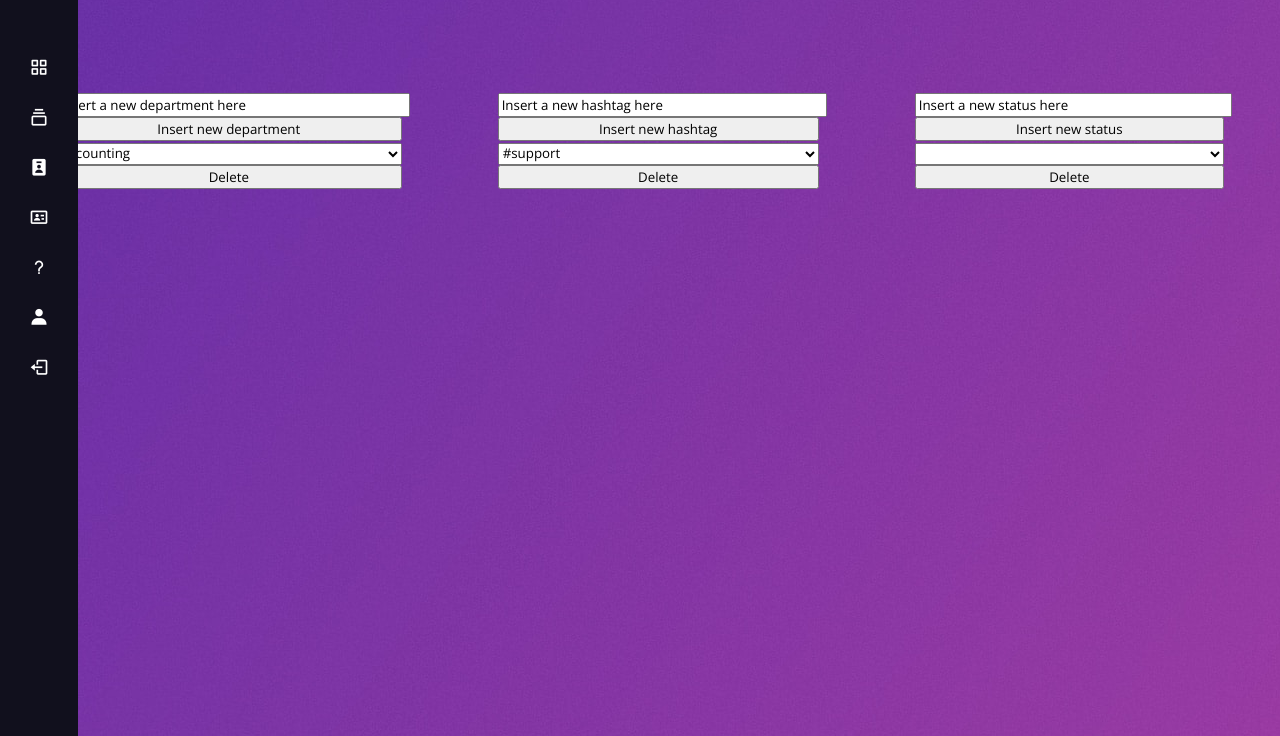
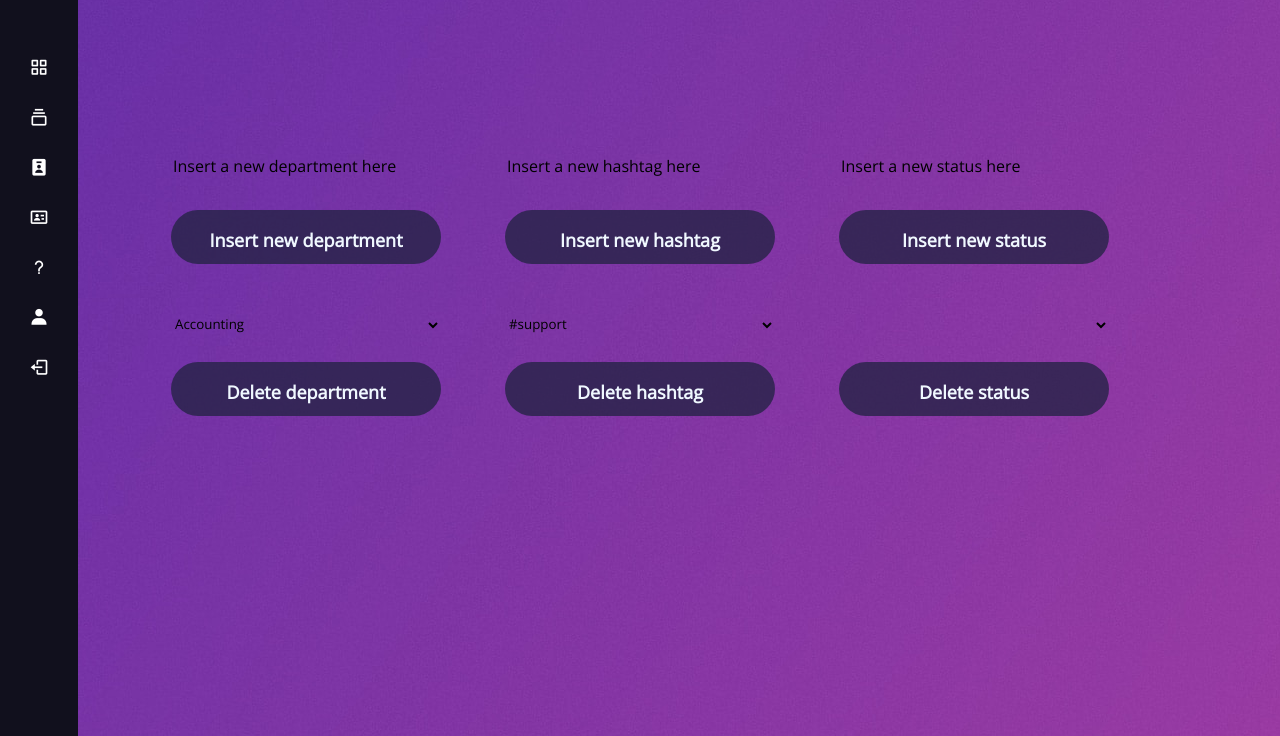
Before and after one commit to FEUP-LTW-2023/project-ltw14g06, a PHP site: page /pages/add_entities.php in a window 1280 px wide. Shown: the part 64-800 px from the top of the page. Run offline with PHP 8.4, Linux system fonts and the light colour scheme; the visitor is signed in with stand-in values (Sample User, id 1); data comes from the database, SQL or seed files in the repository; both versions use the stored data as it was after the commit; lists and menus that the app fills with data are empty; some web fonts are replaced.

Commit message:
more css and js
-Finished styling the add_entities.php
.Removed the buttons and added a select in the manage_users.php

```diff
--- a/css/style.css
+++ b/css/style.css
@@ -799,6 +799,12 @@ h3{
   border-width: 1px;
 }
 
+#manage_users_sec .homeInput p{
+  font-size: 1.5em;
+  font-weight: 500;
+  color: aliceblue;
+}
+
 /* Add Entities */
 
 #add_entities_sec{
@@ -806,6 +812,7 @@ h3{
   flex-direction: row;
   justify-content: center;
   align-items: center;
+  height: 30em;
 }
 
 .manage_entities{
@@ -813,9 +820,34 @@ h3{
   flex-direction: column;
   justify-content: center;
   align-items: center;
-  margin: 3em;
+  margin: 2em;
 }
 
 .manage_entities *{
   width: 100%;
 }
+
+.manage_entities select{
+  background: transparent;
+  border: 0;
+  margin-bottom: 2em;
+  outline: none;
+}
+
+.add_entity{
+  margin-bottom: 3em;
+}
+
+.add_entity input{
+  background: transparent;
+  color: black;
+  border: 0;
+  margin-bottom: 2em;
+  font-size: 1em;
+}
+
+.manage_entities .deleteFAQ{
+  width: 15em;
+  display: flex;
+  justify-content: center;
+}
--- a/pages/add_entities.php
+++ b/pages/add_entities.php
@@ -20,9 +20,9 @@
     <?php include_once ('../templates/default.php');?>
     <section id="add_entities_sec">
         <div class="manage_entities">
-            <form action="../actions/add_new_department_action.php" method="post" id="new_department_form">
+            <form class="add_entity" action="../actions/add_new_department_action.php" method="post" id="new_department_form">
                 <input type=text id="new_department" name="new_department" placeholder="Insert a new department here" required></input>
-                <button type="submit">Insert new department</button>
+                <button class = "deleteFAQ" type="submit">Insert new department</button>
             </form>
             <div id="delete_departments">
                 <select id="delete_departments_select">
@@ -33,14 +33,14 @@
                         }
                     ?>
                 </select>
-                <button onclick="deleteDepartment(document.querySelector('#delete_departments_select').value)">Delete</button>
+                <button class = "deleteFAQ" onclick="deleteDepartment(document.querySelector('#delete_departments_select').value)">Delete department</button>
             </div>
         </div>
 
         <div class = "manage_entities">
-            <form action="../actions/add_new_hashtag_action.php" method="post" id="new_hashtag_form">
+            <form class="add_entity" action="../actions/add_new_hashtag_action.php" method="post" id="new_hashtag_form">
                 <input type=hashtag id="new_hashtag" name="new_hashtag" placeholder="Insert a new hashtag here" required></input>
-                <button type="submit">Insert new hashtag</button>
+                <button class = "deleteFAQ" type="submit">Insert new hashtag</button>
             </form>
             <div id="delete_hashtag">
                 <select id="delete_hashtag_select">
@@ -50,14 +50,14 @@
                         }
                     ?>
                 </select>
-                <button onclick="deleteHashtag(document.querySelector('#delete_hashtag_select').value)">Delete</button>
+                <button class = "deleteFAQ" onclick="deleteHashtag(document.querySelector('#delete_hashtag_select').value)">Delete hashtag</button>
             </div>
         </div>
 
         <div class = "manage_entities">
-            <form action="../actions/add_new_status_action.php" method="post" id="new_status_form">
+            <form class="add_entity" action="../actions/add_new_status_action.php" method="post" id="new_status_form">
                 <input type=text id="new_status" name="new_status" placeholder="Insert a new status here" required></input>
-                <button type="submit">Insert new status</button>
+                <button class = "deleteFAQ" type="submit">Insert new status</button>
             </form>
             <div id="delete_status">
                 <select id="delete_status_select">
@@ -68,7 +68,7 @@
                         }
                     ?>
                 </select>
-                <button onclick="deleteStatus(document.querySelector('#delete_status_select').value)">Delete</button>
+                <button class = "deleteFAQ" onclick="deleteStatus(document.querySelector('#delete_status_select').value)">Delete status</button>
             </div>
         </div>
     </section>
--- a/pages/manage_users.php
+++ b/pages/manage_users.php
@@ -30,7 +30,7 @@
     </div>
 
     <?php if($showProfile){ ?>
-        <section class="profile_info_sec">
+        <section class="profile_info_sec" id = "manage_users_sec">
         </section>
     <?php } ?>
 
--- a/scripts/faq.js
+++ b/scripts/faq.js
@@ -26,7 +26,6 @@ function toggleTextarea(id){
         // Switch back to <h2> and <p> tags
         questionElement.outerHTML = "<h2 id='faqQuestion" + id + "'>" + questionElement.value + "</h2>";
         answerElement.outerHTML = "<p id='faqAnswer" + id + "'>" + answerElement.value + "</p>";
-        //buttonElement.outerHTML = '<button id="editFAQButton' + $qa["id"] + '" class="deleteFAQ" onclick="showTextarea(' + $qa["id"] + ')">Edit</button>'
         buttonElement.textContent='Edit';
     } else {
         // Switch to <textarea> tags
--- a/todolist.txt
+++ b/todolist.txt
@@ -2,10 +2,10 @@ BUG:
 -Ao inserir números no ticket eles não aparecem
 
 IMPORTANT:
+-Mostrar barra de Search User no centro da tela se nao estiver num perfil à mostra
 -Fazer o resto das páginas e o seu CSS
 -Prevenir XSS (usar preg_match e preg_replace, está no site do restivo)   Nota:partially done falta reescrever o register e o resto (faq p.e)
 -Websecurity nos tickets
--Deviam agents poder editar perguntas do faq? Isso abriria uma página diferente?
 -agent_all_active_tickets.php devia ter as cenas num actions ig, mas tavame a dar erro.
 -Ao mudar a informação do perfil, os mesmos erros que aparecem no register/login deviam aparecer e.g se a password antiga não estiver correta
 (para ser feito quando remodelarmos o sistema de login para JS)
```
Also changed, not shown: scripts/manage_users.js (+56 -8 lines), database/database.db.
